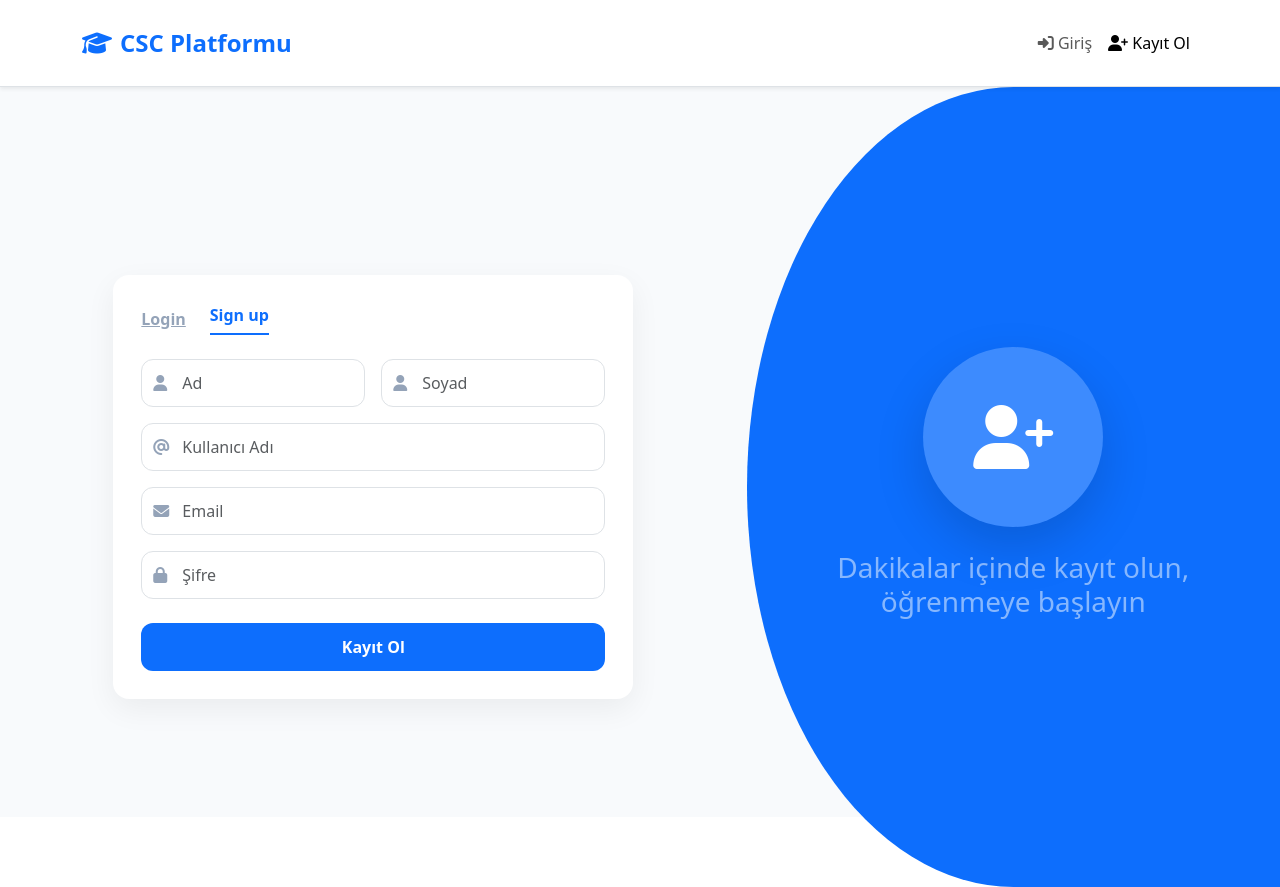
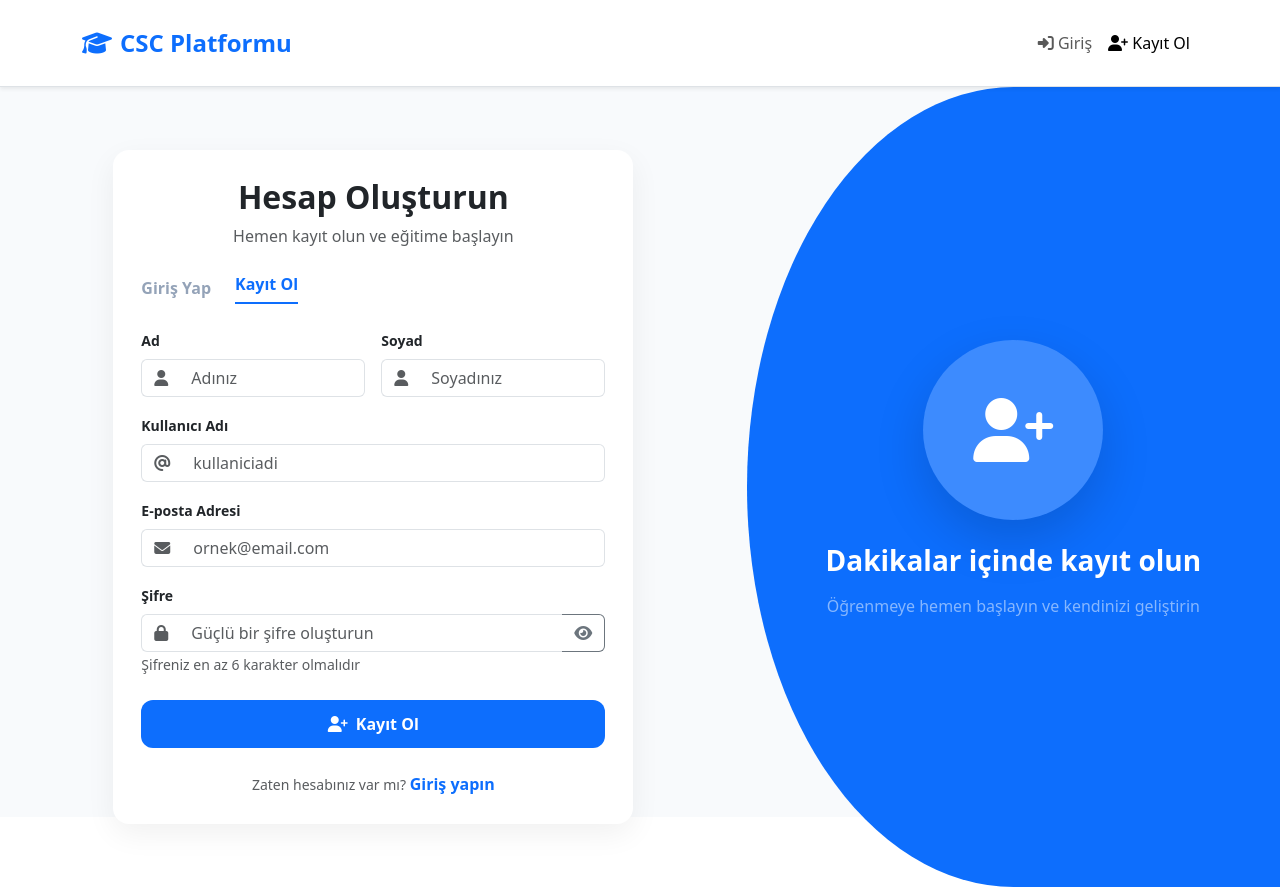
Before and after one commit to bunyaminyusufoglu/CanliSoruCevapPlatformu, a React (Create React App) app in the folder client/: page /register in a window 1280 px wide. Built offline with nearby package versions, Linux system fonts and the light colour scheme; no server answers; the HTML template or start-up script is replaced by a standard one.

Commit message:
Login ve Register sayfaları bootstrap ile düzenlendi.

```diff
--- a/client/src/components/Login.js
+++ b/client/src/components/Login.js
@@ -1,7 +1,7 @@
 import React, { useState } from 'react';
 import { login } from '../api';
 import io from 'socket.io-client';
-import { Link } from 'react-router-dom';
+import { Link, useNavigate } from 'react-router-dom';
 
 // Socket bağlantısını component dışında kurarsan sayfa yenilense bile aynı bağlantı kullanılır
 const socket = io(process.env.REACT_APP_SOCKET_URL || '/');
@@ -9,9 +9,16 @@ const socket = io(process.env.REACT_APP_SOCKET_URL || '/');
 const Login = () => {
   const [email, setEmail] = useState('');
   const [password, setPassword] = useState('');
+  const [showPassword, setShowPassword] = useState(false);
+  const [loading, setLoading] = useState(false);
+  const [error, setError] = useState('');
+  const navigate = useNavigate();
 
   const handleLogin = async (e) => {
-    e.preventDefault(); // Formun sayfayı yenilemesini engeller
+    e.preventDefault();
+    setError('');
+    setLoading(true);
+
     try {
       const response = await login({ email, password });
       if (response.data && response.data.token && response.data.username) {
@@ -21,67 +28,134 @@ const Login = () => {
         localStorage.setItem('token', token);
         // 🔌 Kullanıcı adını sunucuya gönder
         socket.emit('register', username);
-        alert('Giriş başarılı! Hoş geldiniz ' + username);
-        window.location.href = '/';
+        // Başarılı giriş sonrası ana sayfaya yönlendir
+        navigate('/');
+        // Sayfa yenileme yerine navigate kullanıldığı için burada yenileme gerekmiyor
       } else if (response.data && response.data.error) {
-        alert('Giriş hatası: ' + response.data.error);
+        setError(response.data.error);
       } else {
-        alert('Bilinmeyen hata oluştu.');
+        setError('Bilinmeyen hata oluştu.');
       }
     } catch (err) {
-      alert('Giriş hatası: ' + (err.response?.data?.error || 'Sunucuya bağlanılamadı.'));
+      setError(err.response?.data?.error || 'Sunucuya bağlanılamadı. Lütfen tekrar deneyin.');
+    } finally {
+      setLoading(false);
     }
   };
 
   return (
     <div className="container-fluid login-page">
-      <div className="row">
+      <div className="row min-vh-100">
         {/* Left: Form */}
         <div className="col-12 col-lg-7 d-flex align-items-center justify-content-center p-4 p-lg-5">
           <div className="login-card w-100" style={{maxWidth: 420}}>
+            {/* Header */}
+            <div className="text-center mb-4">
+              <h2 className="fw-bold mb-2 text-dark">Hoş Geldiniz</h2>
+              <p className="text-muted">Hesabınıza giriş yapın</p>
+            </div>
+
             {/* Tabs */}
+            <div className="d-flex mb-4 align-items-center gap-4">
+              <span className="form-tab active">Giriş Yap</span>
+              <Link to="/register" className="form-tab text-decoration-none">Kayıt Ol</Link>
+            </div>
 
-            <div className="d-flex mb-4 align-items-center gap-4">
-              <span className="form-tab active">Login</span>
-              <Link to="/register" className="form-tab">Sign up</Link>
-            </div>
+            {/* Error Message */}
+            {error && (
+              <div className="alert alert-danger d-flex align-items-center" role="alert">
+                <i className="fas fa-exclamation-circle me-2"></i>
+                <span>{error}</span>
+              </div>
+            )}
 
             <form onSubmit={handleLogin}>
               <div className="mb-3">
-                <div className="input-with-icon">
-                  <i className="fas fa-envelope"></i>
+                <label htmlFor="email" className="form-label fw-semibold small">
+                  E-posta Adresi
+                </label>
+                <div className="input-group">
+                  <span className="input-group-text bg-white border-end-0">
+                    <i className="fas fa-envelope text-muted"></i>
+                  </span>
                   <input
+                    id="email"
                     type="email"
-                    className="form-control"
-                    placeholder="Email"
+                    className="form-control border-start-0"
+                    placeholder="ornek@email.com"
                     value={email}
-                    onChange={(e) => setEmail(e.target.value)}
+                    onChange={(e) => {
+                      setEmail(e.target.value);
+                      setError('');
+                    }}
                     required
+                    disabled={loading}
                   />
                 </div>
               </div>
 
-              <div className="mb-2">
-                <div className="input-with-icon">
-                  <i className="fas fa-lock"></i>
+              <div className="mb-3">
+                <label htmlFor="password" className="form-label fw-semibold small">
+                  Şifre
+                </label>
+                <div className="input-group">
+                  <span className="input-group-text bg-white border-end-0">
+                    <i className="fas fa-lock text-muted"></i>
+                  </span>
                   <input
-                    type="password"
-                    className="form-control"
-                    placeholder="Password"
+                    id="password"
+                    type={showPassword ? 'text' : 'password'}
+                    className="form-control border-start-0 border-end-0"
+                    placeholder="Şifrenizi girin"
                     value={password}
-                    onChange={(e) => setPassword(e.target.value)}
+                    onChange={(e) => {
+                      setPassword(e.target.value);
+                      setError('');
+                    }}
                     required
+                    disabled={loading}
                   />
+                  <button
+                    type="button"
+                    className="btn btn-outline-secondary border-start-0"
+                    onClick={() => setShowPassword(!showPassword)}
+                    disabled={loading}
+                  >
+                    <i className={`fas ${showPassword ? 'fa-eye-slash' : 'fa-eye'}`}></i>
+                  </button>
                 </div>
               </div>
 
-              <div className="d-flex justify-content-between align-items-center mb-3">
-                <Link to="/login" className="small text-decoration-none text-primary-50">Forgot your password?</Link>
+              <div className="d-flex justify-content-end align-items-center mb-4">
+                <Link to="/login" className="small text-decoration-none text-primary">
+                  Şifrenizi mi unuttunuz?
+                </Link>
               </div>
 
-              <button type="submit" className="btn btn-teal w-100">
-                Login
+              <button
+                type="submit"
+                className="btn btn-teal w-100"
+                disabled={loading}
+              >
+                {loading ? (
+                  <>
+                    <span className="spinner-border spinner-border-sm me-2" role="status" aria-hidden="true"></span>
+                    Giriş yapılıyor...
+                  </>
+                ) : (
+                  <>
+                    <i className="fas fa-sign-in-alt me-2"></i>
+                    Giriş Yap
+                  </>
+                )}
               </button>
+
+              <div className="text-center mt-4">
+                <span className="text-muted small">Hesabınız yok mu? </span>
+                <Link to="/register" className="text-decoration-none fw-semibold text-primary">
+                  Hemen kayıt olun
+                </Link>
+              </div>
             </form>
           </div>
         </div>
@@ -92,7 +166,8 @@ const Login = () => {
             <div className="hero-graphic mb-4">
               <i className="fas fa-laptop fa-4x text-white"></i>
             </div>
-            <h3 className="text-white-50 fw-normal">Modern, güvenli ve hızlı giriş deneyimi</h3>
+            <h3 className="text-white mb-3 fw-semibold">Modern, güvenli ve hızlı giriş deneyimi</h3>
+            <p className="text-white-50">Eğitim yolculuğunuza devam edin</p>
           </div>
         </div>
       </div>
--- a/client/src/components/Register.js
+++ b/client/src/components/Register.js
@@ -1,6 +1,6 @@
 import React, { useState } from 'react';
 import { register } from '../api';
-import { Link } from 'react-router-dom';
+import { Link, useNavigate } from 'react-router-dom';
 
 const Register = () => {
   const [ad, setAd] = useState('');
@@ -8,19 +8,35 @@ const Register = () => {
   const [username, setUsername] = useState('');
   const [email, setEmail] = useState('');
   const [password, setPassword] = useState('');
-
+  const [showPassword, setShowPassword] = useState(false);
+  const [loading, setLoading] = useState(false);
+  const [error, setError] = useState('');
+  const [success, setSuccess] = useState('');
+  const navigate = useNavigate();
 
   const handleRegister = async (e) => {
     e.preventDefault();
+    setError('');
+    setSuccess('');
+    setLoading(true);
+
     try {
       const response = await register({ ad, soyad, username, email, password });
-      alert(response?.data?.message || 'Kayıt başarılı!');
-      // İsteğe bağlı: kayıt sonrası login sayfasına yönlendirme
-      window.location.href = '/login';
+      setSuccess(response?.data?.message || 'Kayıt başarılı! Yönlendiriliyorsunuz...');
+      // Başarılı kayıt sonrası 1.5 saniye bekleyip login sayfasına yönlendir
+      setTimeout(() => {
+        navigate('/login');
+      }, 1500);
     } catch (err) {
-      const msg = err?.response?.data?.error || err?.message || 'Bilinmeyen hata';
-      alert('Kayıt hatası: ' + msg);
+      const msg = err?.response?.data?.error || err?.message || 'Bilinmeyen hata oluştu.';
+      setError(msg);
+    } finally {
+      setLoading(false);
     }
+  };
+
+  const clearError = () => {
+    setError('');
   };
 
   return (
@@ -29,52 +45,192 @@ const Register = () => {
         {/* Left: Form */}
         <div className="col-12 col-lg-7 d-flex align-items-center justify-content-center p-4 p-lg-5">
           <div className="login-card w-100" style={{maxWidth: 520}}>
+            {/* Header */}
+            <div className="text-center mb-4">
+              <h2 className="fw-bold mb-2 text-dark">Hesap Oluşturun</h2>
+              <p className="text-muted">Hemen kayıt olun ve eğitime başlayın</p>
+            </div>
+
             {/* Tabs */}
             <div className="d-flex mb-4 align-items-center gap-4">
-              <Link to="/login" className="form-tab">Login</Link>
-              <span className="form-tab active">Sign up</span>
+              <Link to="/login" className="form-tab text-decoration-none">Giriş Yap</Link>
+              <span className="form-tab active">Kayıt Ol</span>
             </div>
+
+            {/* Success Message */}
+            {success && (
+              <div className="alert alert-success d-flex align-items-center" role="alert">
+                <i className="fas fa-check-circle me-2"></i>
+                <span>{success}</span>
+              </div>
+            )}
+
+            {/* Error Message */}
+            {error && (
+              <div className="alert alert-danger d-flex align-items-center" role="alert">
+                <i className="fas fa-exclamation-circle me-2"></i>
+                <span>{error}</span>
+              </div>
+            )}
 
             <form onSubmit={handleRegister}>
               <div className="row g-3">
                 <div className="col-md-6">
-                  <div className="input-with-icon">
-                    <i className="fas fa-user"></i>
-                    <input className="form-control" placeholder="Ad" value={ad} onChange={(e) => setAd(e.target.value)} required />
+                  <label htmlFor="ad" className="form-label fw-semibold small">
+                    Ad
+                  </label>
+                  <div className="input-group">
+                    <span className="input-group-text bg-white border-end-0">
+                      <i className="fas fa-user text-muted"></i>
+                    </span>
+                    <input
+                      id="ad"
+                      type="text"
+                      className="form-control border-start-0"
+                      placeholder="Adınız"
+                      value={ad}
+                      onChange={(e) => {
+                        setAd(e.target.value);
+                        clearError();
+                      }}
+                      required
+                      disabled={loading}
+                    />
                   </div>
                 </div>
                 <div className="col-md-6">
-                  <div className="input-with-icon">
-                    <i className="fas fa-user"></i>
-                    <input className="form-control" placeholder="Soyad" value={soyad} onChange={(e) => setSoyad(e.target.value)} required />
+                  <label htmlFor="soyad" className="form-label fw-semibold small">
+                    Soyad
+                  </label>
+                  <div className="input-group">
+                    <span className="input-group-text bg-white border-end-0">
+                      <i className="fas fa-user text-muted"></i>
+                    </span>
+                    <input
+                      id="soyad"
+                      type="text"
+                      className="form-control border-start-0"
+                      placeholder="Soyadınız"
+                      value={soyad}
+                      onChange={(e) => {
+                        setSoyad(e.target.value);
+                        clearError();
+                      }}
+                      required
+                      disabled={loading}
+                    />
                   </div>
                 </div>
               </div>
 
               <div className="mt-3">
-                <div className="input-with-icon">
-                  <i className="fas fa-at"></i>
-                  <input className="form-control" placeholder="Kullanıcı Adı" value={username} onChange={(e) => setUsername(e.target.value)} required />
+                <label htmlFor="username" className="form-label fw-semibold small">
+                  Kullanıcı Adı
+                </label>
+                <div className="input-group">
+                  <span className="input-group-text bg-white border-end-0">
+                    <i className="fas fa-at text-muted"></i>
+                  </span>
+                  <input
+                    id="username"
+                    type="text"
+                    className="form-control border-start-0"
+                    placeholder="kullaniciadi"
+                    value={username}
+                    onChange={(e) => {
+                      setUsername(e.target.value);
+                      clearError();
+                    }}
+                    required
+                    disabled={loading}
+                  />
                 </div>
               </div>
 
               <div className="mt-3">
-                <div className="input-with-icon">
-                  <i className="fas fa-envelope"></i>
-                  <input type="email" className="form-control" placeholder="Email" value={email} onChange={(e) => setEmail(e.target.value)} required />
+                <label htmlFor="email" className="form-label fw-semibold small">
+                  E-posta Adresi
+                </label>
+                <div className="input-group">
+                  <span className="input-group-text bg-white border-end-0">
+                    <i className="fas fa-envelope text-muted"></i>
+                  </span>
+                  <input
+                    id="email"
+                    type="email"
+                    className="form-control border-start-0"
+                    placeholder="ornek@email.com"
+                    value={email}
+                    onChange={(e) => {
+                      setEmail(e.target.value);
+                      clearError();
+                    }}
+                    required
+                    disabled={loading}
+                  />
                 </div>
               </div>
 
               <div className="mt-3">
-                <div className="input-with-icon">
-                  <i className="fas fa-lock"></i>
-                  <input type="password" className="form-control" placeholder="Şifre" value={password} onChange={(e) => setPassword(e.target.value)} required />
+                <label htmlFor="password" className="form-label fw-semibold small">
+                  Şifre
+                </label>
+                <div className="input-group">
+                  <span className="input-group-text bg-white border-end-0">
+                    <i className="fas fa-lock text-muted"></i>
+                  </span>
+                  <input
+                    id="password"
+                    type={showPassword ? 'text' : 'password'}
+                    className="form-control border-start-0 border-end-0"
+                    placeholder="Güçlü bir şifre oluşturun"
+                    value={password}
+                    onChange={(e) => {
+                      setPassword(e.target.value);
+                      clearError();
+                    }}
+                    required
+                    minLength={6}
+                    disabled={loading}
+                  />
+                  <button
+                    type="button"
+                    className="btn btn-outline-secondary border-start-0"
+                    onClick={() => setShowPassword(!showPassword)}
+                    disabled={loading}
+                  >
+                    <i className={`fas ${showPassword ? 'fa-eye-slash' : 'fa-eye'}`}></i>
+                  </button>
                 </div>
+                <small className="text-muted">
+                  Şifreniz en az 6 karakter olmalıdır
+                </small>
               </div>
 
+              <button
+                type="submit"
+                className="btn btn-teal w-100 mt-4"
+                disabled={loading}
+              >
+                {loading ? (
+                  <>
+                    <span className="spinner-border spinner-border-sm me-2" role="status" aria-hidden="true"></span>
+                    Kayıt yapılıyor...
+                  </>
+                ) : (
+                  <>
+                    <i className="fas fa-user-plus me-2"></i>
+                    Kayıt Ol
+                  </>
+                )}
+              </button>
 
-
-              <button type="submit" className="btn btn-teal w-100 mt-4">Kayıt Ol</button>
+              <div className="text-center mt-4">
+                <span className="text-muted small">Zaten hesabınız var mı? </span>
+                <Link to="/login" className="text-decoration-none fw-semibold text-primary">
+                  Giriş yapın
+                </Link>
+              </div>
             </form>
           </div>
         </div>
@@ -85,7 +241,8 @@ const Register = () => {
             <div className="hero-graphic mb-4">
               <i className="fas fa-user-plus fa-4x text-white"></i>
             </div>
-            <h3 className="text-white-50 fw-normal">Dakikalar içinde kayıt olun, öğrenmeye başlayın</h3>
+            <h3 className="text-white mb-3 fw-semibold">Dakikalar içinde kayıt olun</h3>
+            <p className="text-white-50">Öğrenmeye hemen başlayın ve kendinizi geliştirin</p>
           </div>
         </div>
       </div>
```
